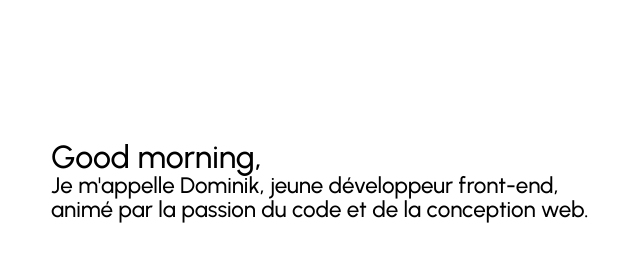
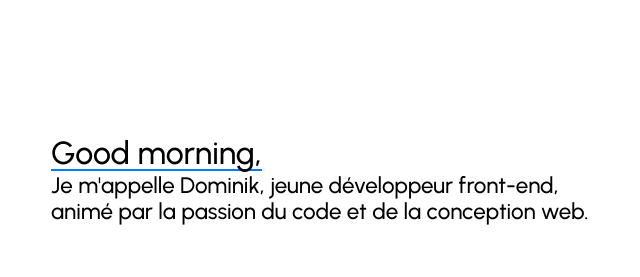
Before and after one commit to Lakpoo/portfolio, a website: page index.html in a window 1280 px wide. Shown: the part 280-557 px from the top of the page, 589-1229 px from the left. Drawn offline with nearby package versions, Linux system fonts and the light colour scheme.

Commit message:
add quelque animation you know

```diff
--- a/css/style.css
+++ b/css/style.css
@@ -49,6 +49,7 @@ p {
 .title {
     font-family: 'Urbanist', sans-serif;
     font-size: 5vh;
+    animation-duration: 1s;
 }
 
 .nav-bar {
@@ -83,12 +84,19 @@ p {
 .title-main {
     font-family: 'Urbanist', sans-serif;
     font-size: 4vh;
+    animation-duration: 1s;
+    animation-delay: 0.5s;
+}
+
+.texte-main {
+    animation-duration: 1s;
+    animation-delay: 0.5s;
 }
 
 .partie-droite>h1,
-.partie-droite>p {
+.partie-droite>.texte-main>p {
     font-family: 'Urbanist', sans-serif;
-    margin-bottom: 0.2vh;
+    margin-bottom: 0.5vh;
 
 }
 
@@ -115,6 +123,15 @@ p {
     height: 200px;
     width: 200px;
     border-radius: 32% 68% 54% 46% / 63% 67% 33% 37%;
+}
+
+.title-main::after {
+    content: "";
+    display: block;
+    width: 100%;
+    height: 2px;
+    background-color: #007BFF;
+    transition: width 0.3s;
 }
 
 @media screen and (max-width: 768px) {
--- a/index.html
+++ b/index.html
@@ -13,7 +13,7 @@
 
 <body>
     <div class="header">
-        <div class="title">Dominik KILIAN</div>
+        <div class="title animate__slideInLeft">Dominik KILIAN</div>
         <div class="nav-bar">
             <ul>
                 <li><a href="#a-propos-section" class="nav-bar-a">A Propos</a></li>
@@ -27,9 +27,11 @@
             <img src="image/img-test.png" alt="homme-costard" class="photo-main">
         </div>
         <div class="partie-droite mid">
-            <h1 class="title-main animate__backInRight" data-target-resolver></h1>
-            <p>Je m'appelle Dominik, jeune développeur front-end,</p>
-            <p>animé par la passion du code et de la conception web.</p>
+            <h1 class="title-main underline-text " data-target-resolver></h1>
+            <div class="texte-main ">
+                <p>Je m'appelle Dominik, jeune développeur front-end,</p>
+                <p>animé par la passion du code et de la conception web.</p>
+            </div>
         </div>
     </div>
     <div id="a-propos-section" class="main main-inverse margin-tel">
@@ -129,7 +131,14 @@
 
 
             function callback() {
+                // Ajouter la classe pour le soulignement à l'élément h1 après la résolution
+                const titleElement = document.querySelector('.title-main');
+                titleElement.classList.add('underline-text');
+
                 setTimeout(() => {
+                    // Retirer la classe après un délai (ajustez le délai selon vos besoins)
+                    titleElement.classList.remove('underline-text');
+
                     counter++;
 
                     if (counter >= strings.length) {
@@ -138,7 +147,7 @@
 
                     let nextOptions = Object.assign({}, options, { resolveString: strings[counter] });
                     resolver.resolve(nextOptions, callback);
-                }, 3000); // delai en millisecondes avant de passer à la phrase/mot suivante
+                }, 3000); // Délai en millisecondes avant de passer à la phrase/mot suivante
             }
 
             resolver.resolve(options, callback);
```
